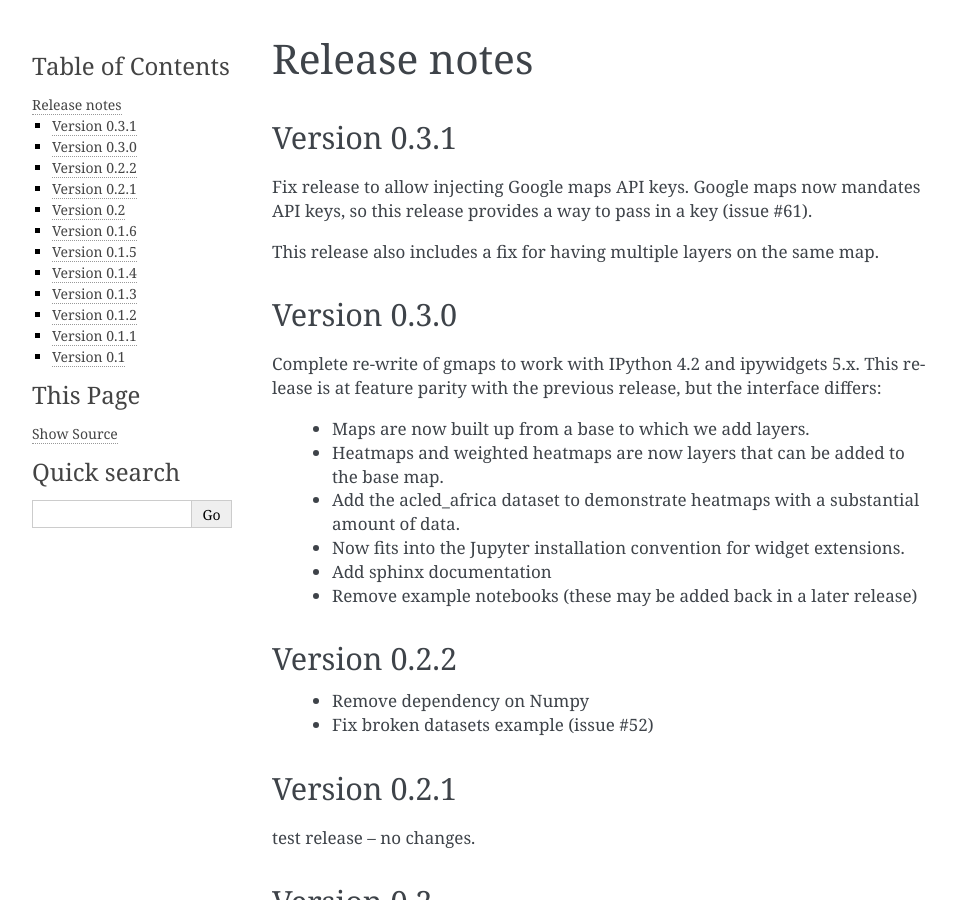
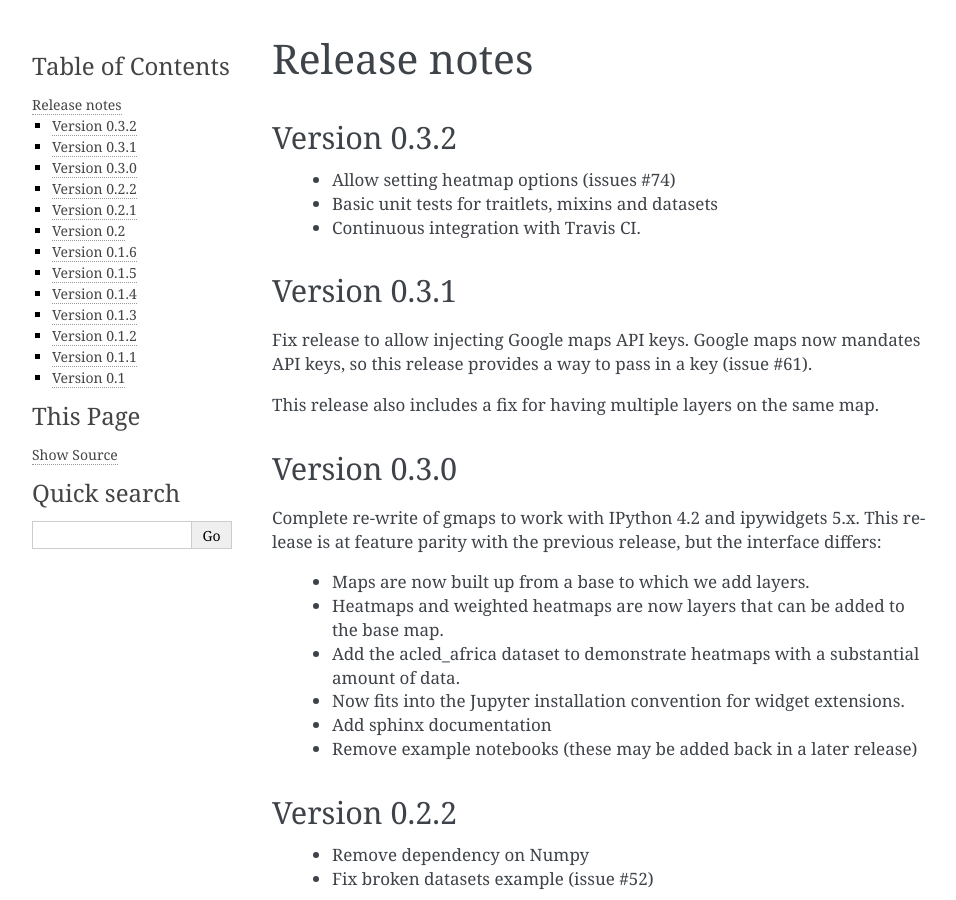
Before and after one commit to pbugnion/gmaps, a Sphinx documentation site: the page built from docs/source/release_notes.rst, in a window 1280 px wide and 900 px high. Shown: the whole window, without its empty margins (148-1104 px from the left). Built offline with Sphinx 7.4.7, drawn with Linux system fonts in a browser that asks for light colours.

Commit message:
Release notes for version 0.3.2.

```diff
--- a/docs/source/release_notes.rst
+++ b/docs/source/release_notes.rst
@@ -1,6 +1,13 @@
 
 Release notes
 -------------
+
+Version 0.3.2
+=============
+
+ * Allow setting heatmap options (issues #74)
+ * Basic unit tests for traitlets, mixins and datasets
+ * Continuous integration with Travis CI.
 
 Version 0.3.1
 =============
```
